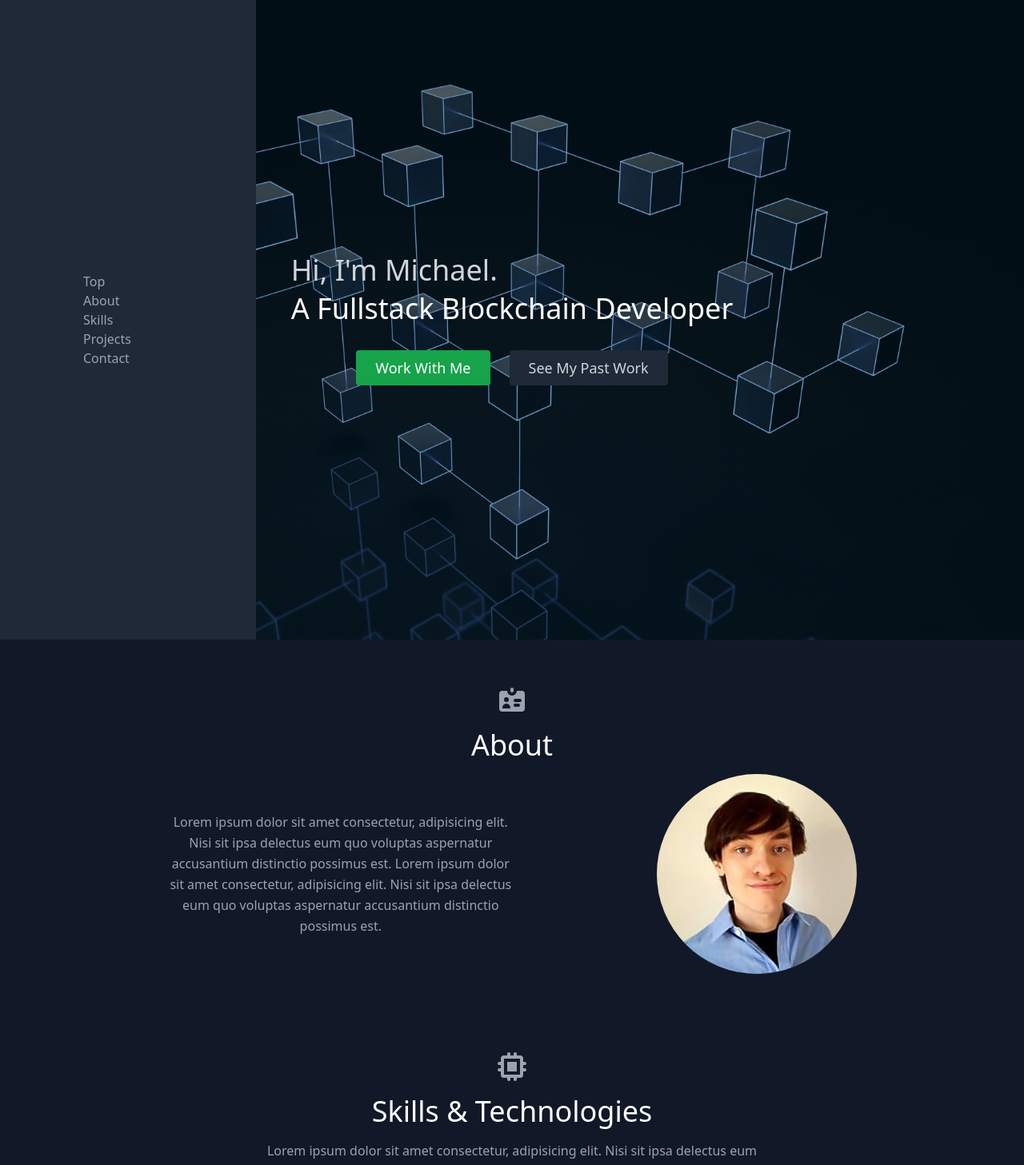
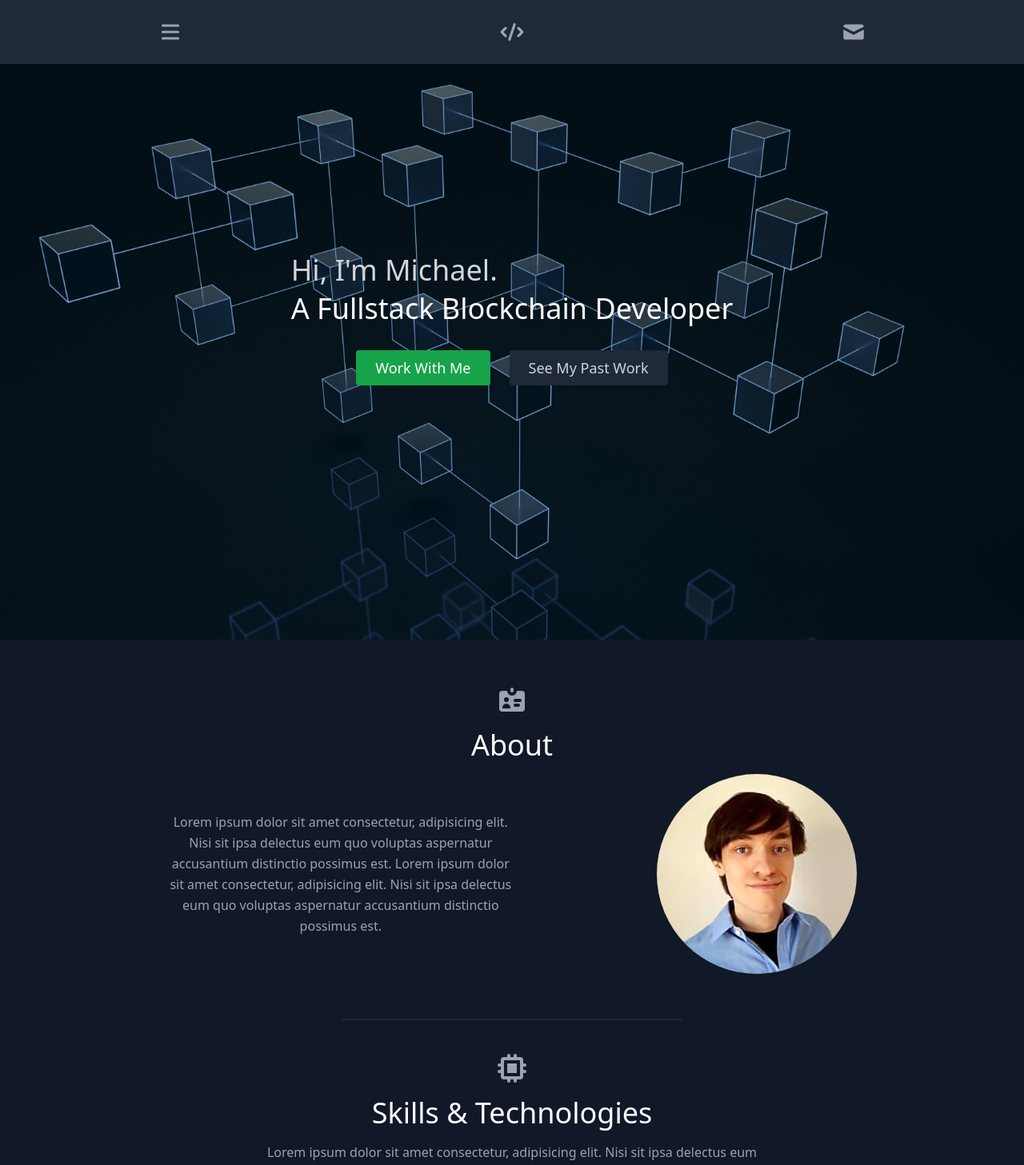
Before and after one commit to michael-orzel/portfolio, a React (Create React App) app: page / in a window 1280 px wide. Shown: the top 1457 px of the page at 80% size. Built offline with nearby package versions, Linux system fonts and the light colour scheme.

Commit message:
added BorderDivider component

```diff
--- a/src/components/About.js
+++ b/src/components/About.js
@@ -1,4 +1,5 @@
 import React from 'react'
+import BorderDivider from './BorderDivider'
 import { IdentificationIcon } from '@heroicons/react/solid'
 
 export default function About() {
@@ -25,6 +26,7 @@ export default function About() {
           </div>
         </div>
       </div>
+      <BorderDivider />
     </section>
   );
 }
--- /dev/null
+++ b/src/components/BorderDivider.js
@@ -0,0 +1,7 @@
+import React from 'react'
+
+export default function BorderDivider() {
+  return (
+    <div className='container mx-auto bg-gray-800 h-0.5 w-7/12 sm:w-6/12 md:w-5/12 lg:w-4/12 xl:w-4/12 2xl:w-3/12'></div>
+  );
+}
--- a/src/components/Hero.js
+++ b/src/components/Hero.js
@@ -9,7 +9,8 @@ export default function Hero() {
   return (
     <header id='hero'>
       <div className='flex flex-col justify-center items-center w-full h-screen bg-center bg-fixed bg-cover bg-no-repeat'
-        style={heroStyles}>
+        style={heroStyles}
+      >
         <div className='flex flex-row justify-center items-center w-3/4 lg:1/2'>
           <h1 className='title-font text-white font-medium text-3xl mb-6 md:text-4xl'>
             <span className='text-gray-300 inline-block'>Hi, I'm Michael.</span>
--- a/src/components/Navbar.js
+++ b/src/components/Navbar.js
@@ -1,42 +1,46 @@
 import React, { useState } from 'react'
-import { navigation } from './navData'
+import { navData } from './navData'
 import {
   MenuIcon, HomeIcon, IdentificationIcon,
   ChipIcon, CodeIcon, MailIcon
 } from '@heroicons/react/solid'
 
 export default function Navbar() {
-  const [mobileNav, setMobileNav] = useState(false)
+  const [navigation, setNavigation] = useState(false)
 
-  const showMobileNav = () => setMobileNav(!mobileNav)
+  const toggleNavigation = () => setNavigation(!navigation)
 
   return (
-    <div className=" relative">
-      {/* <div className='container mx-auto text-base bottom-0 z-10'>
-          <ul className='flex flex-row justify-around align-center'>
+    <div>
+      <div className='fixed bottom-0 left-0 z-30 bg-gray-800 w-full xl:top-0 xl:bottom-auto'>
+        <ul className='flex flex-row justify-around align-center text-base'>
           <li className='pl-0'>
-              <a href="" className="px-9 hover:text-white">
-                <MenuIcon />
+            <a href='#' className="px-8 hover:text-white">
+              <MenuIcon onClick={toggleNavigation} />
             </a>
           </li>
             <li className='px-0'>
-                <a href="#projects" className="px-9 hover:text-white">
+              <a href="#projects" className="px-8 hover:text-white">
                 <CodeIcon />
               </a>
             </li>
             <li className='pr-0'>
-                <a href="#contact" className="px-9 hover:text-white">
+              <a href="#contact" className="px-8 hover:text-white">
                 <MailIcon />
               </a>
             </li>
         </ul>
-      </div> */}
+      </div>
 
-      <nav className='bg-gray-800 absolute z-99 top-0 left-0 w-80 h-screen flex flex-col justify-center items-center'>
+      <nav
+        className={navigation
+          ? 'fixed z-50 top-0 left-0 bg-gray-900 w-80 h-screen flex flex-col justify-center items-center'
+          : 'hidden'}
+      >
         <ul className='flex flex-col justify-center items-center'>
-          { navigation.map((section) => {
+          { navData.map((section) => {
             return (
-              <li key={section.name} className='w-28 flex '>
+              <li key={section.name} className='w-32'>
                 <a href={section.link} className='flex flex-row justify-center align-center px-0 hover:text-white'>
                   {section.icon}
                   {section.name}
@@ -50,9 +54,6 @@ export default function Navbar() {
   );
 }
 
-//flex justify-end flex-wrap items-center md:mr-auto md:ml-4 md:py-1 md:pl-4 md:border-l md:border-gray-700
-
-//flex flex-row justify-center items-center flex-wrap p-0
 
 {/* <li className='px-0'>
                 <a href="#hero" className="px-9 hover:text-white">
--- a/src/components/Projects.js
+++ b/src/components/Projects.js
@@ -1,6 +1,7 @@
 import React from 'react'
+import BorderDivider from './BorderDivider'
+import { projects } from './resume'
 import { CodeIcon } from '@heroicons/react/solid'
-import { projects } from './resume'
 
 export default function Projects() {
   return (
@@ -42,6 +43,7 @@ export default function Projects() {
           )) }
         </div>
       </div>
+      <BorderDivider />
     </section>
   );
 }
--- a/src/components/Skills.js
+++ b/src/components/Skills.js
@@ -1,6 +1,7 @@
 import React from 'react'
+import BorderDivider from './BorderDivider'
+import { skills } from './resume'
 import { BadgeCheckIcon, ChipIcon } from '@heroicons/react/solid'
-import { skills } from './resume'
 
 export default function Skills() {
   return (
@@ -30,6 +31,7 @@ export default function Skills() {
           )) }
         </div>
       </div>
+      <BorderDivider />
     </section>
   );
 }
--- a/src/components/navData.js
+++ b/src/components/navData.js
@@ -3,7 +3,7 @@ import {
   ChipIcon, CodeIcon, MailIcon
 } from '@heroicons/react/solid'
 
-export const navigation = [
+export const navData = [
   {
     name: "Top",
     link: "#hero",
```
Lines whose indentation alone changed are shown as unchanged.
